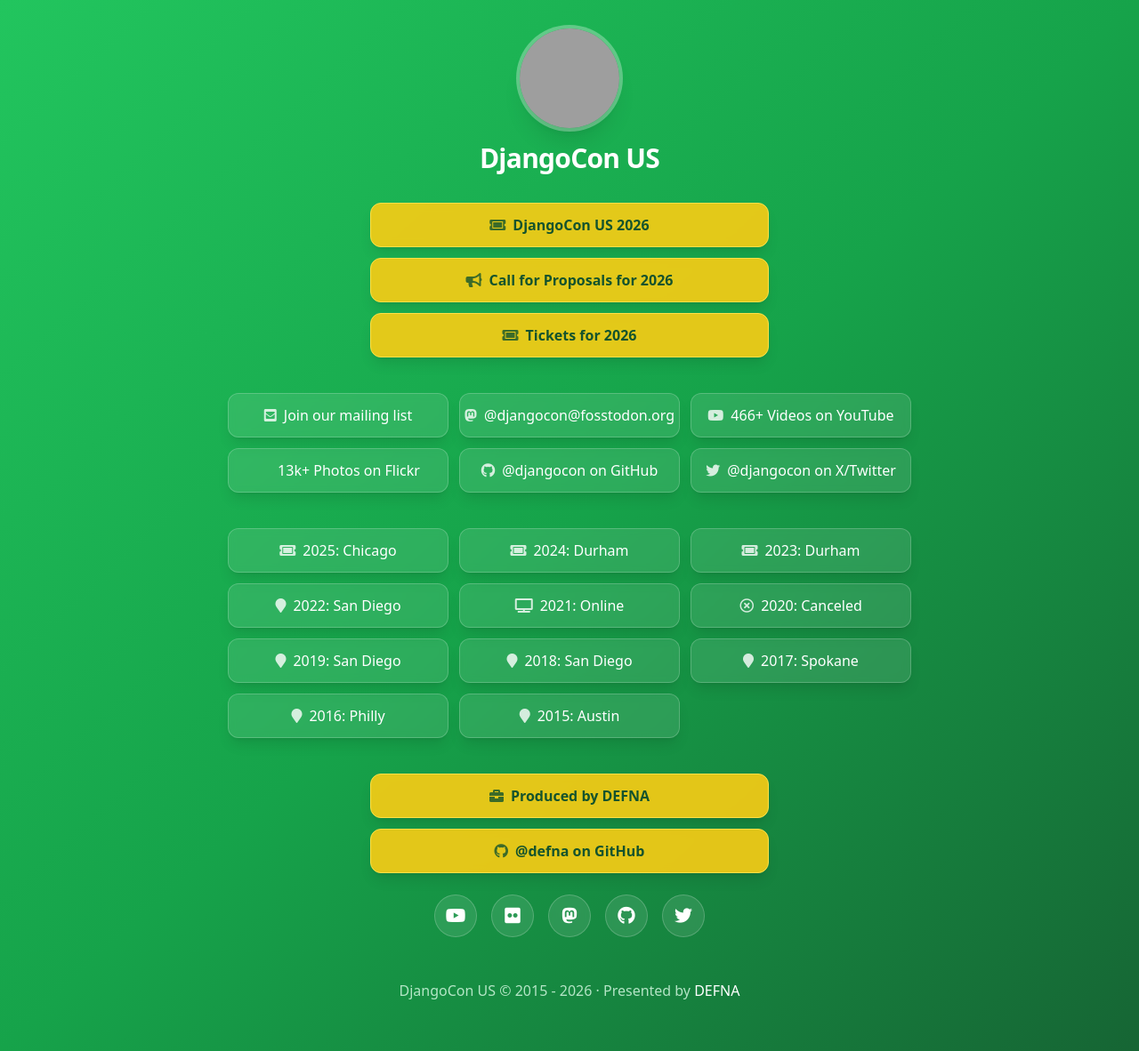
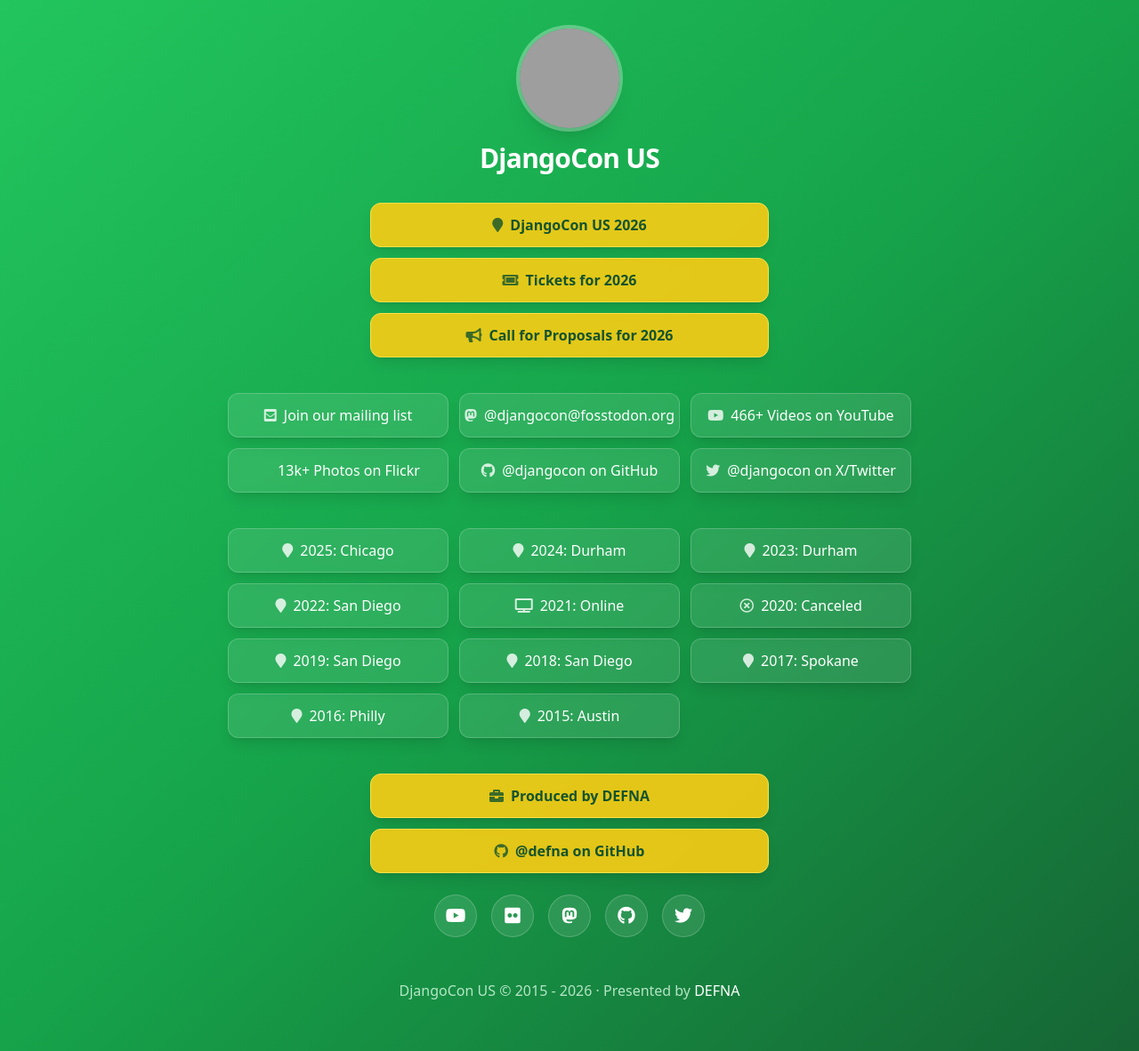
Before and after one commit to djangocon/djangocon.us, a Jekyll site: the page built from index.html, in a window 1280 px wide. Shown: the whole page at 89% size. Built offline with Jekyll 4.4.1, drawn with Linux system fonts in a browser that asks for light colours; nearby versions of some CDN libraries; grey boxes are pictures that could not be loaded.

Commit message:
:art: Update link icons and reorder ticket link

```diff
--- a/_data/links.yml
+++ b/_data/links.yml
@@ -2,15 +2,15 @@
   links:
     - title: "DjangoCon US 2026"
       url: https://2026.djangocon.us
+      css_class: fas fa-map-marker
+
+    - title: "Tickets for 2026"
+      url: https://ti.to/defna/djangocon-us-2026
       css_class: fas fa-ticket-alt
 
     - title: "Call for Proposals for 2026"
       url: https://ti.to/defna/djangocon-us-2026
       css_class: fas fa-bullhorn
-
-    - title: "Tickets for 2026"
-      url: https://ti.to/defna/djangocon-us-2026
-      css_class: fas fa-ticket-alt
 
 - group: "connect"
   links:
@@ -48,15 +48,15 @@
   links:
     - title: "2025: Chicago"
       url: https://2025.djangocon.us
-      css_class: fas fa-ticket-alt
+      css_class: fas fa-map-marker
 
     - title: "2024: Durham"
       url: https://2024.djangocon.us
-      css_class: fas fa-ticket-alt
+      css_class: fas fa-map-marker
 
     - title: "2023: Durham"
       url: https://2023.djangocon.us
-      css_class: fas fa-ticket-alt
+      css_class: fas fa-map-marker
 
     - title: "2022: San Diego"
       url: https://2022.djangocon.us
```
